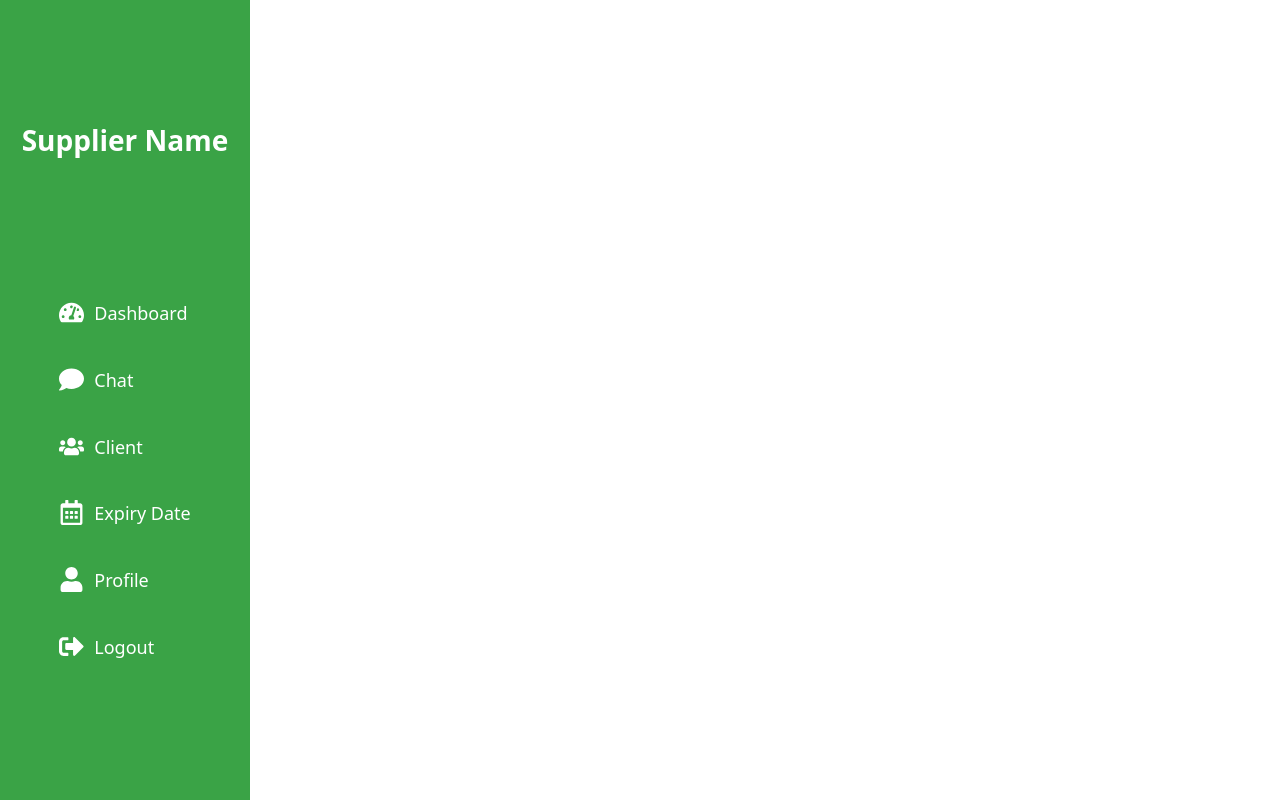
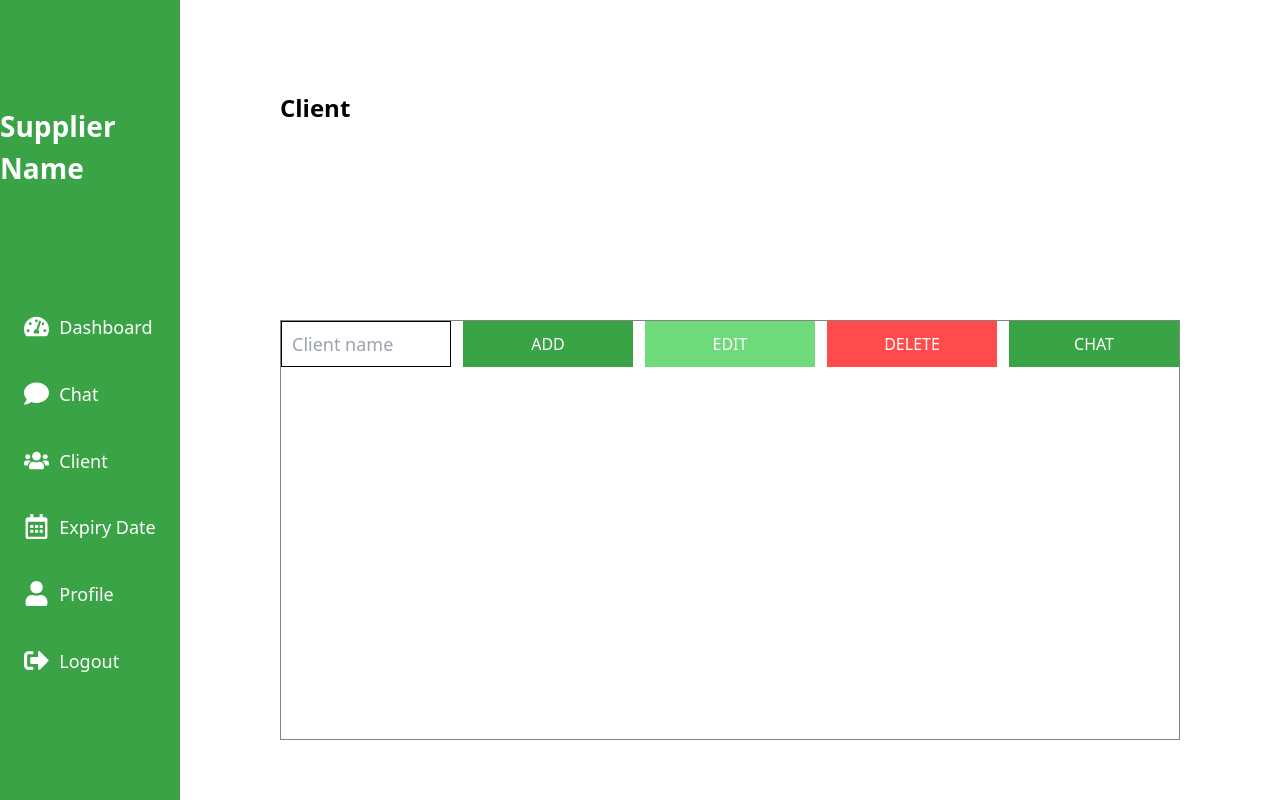
Before and after one commit to khaled-bissani/shelves-tracker, a React (Create React App) app in the folder supplier-frontend/: page /client in a window 1280 px wide. Built offline with nearby package versions, Linux system fonts and the light colour scheme.

Commit message:
Frontend <> Supplier frontend: adding title and buttons in the client page

```diff
--- a/supplier-frontend/src/pages/home/Client.js
+++ b/supplier-frontend/src/pages/home/Client.js
@@ -5,6 +5,18 @@ const Client = () => {
   return (
     <div className='flex'>
         <SideBar/>
+        <div className='flex flex-col justify-between mt-[90px] mb-[60px] mx-[100px]'>
+            <p className='text-[24px] font-sans font-bold'>Client</p>
+            <div className='flex w-[900px] h-[420px] border border-[#868282]'>
+                <div className='flex justify-between w-full'>
+                    <input className='w-[170px] h-[46px] text-[18px] pl-[10px] border border-black outline-none' type={"text"} placeholder={"Client name"} />
+                    <button className='w-[170px] h-[46px] text-white text-[16px] bg-[#3AA346] cursor-pointer'>ADD</button>
+                    <button className='w-[170px] h-[46px] text-white text-[16px] bg-[#6EDA79] cursor-pointer'>EDIT</button>
+                    <button className='w-[170px] h-[46px] text-white text-[16px] bg-[#FF0000] opacity-70 cursor-pointer'>DELETE</button>
+                    <button className='w-[170px] h-[46px] text-white text-[16px] bg-[#3AA346] cursor-pointer'>CHAT</button>
+                </div>
+            </div>
+        </div>
     </div>
   )
 }
```
